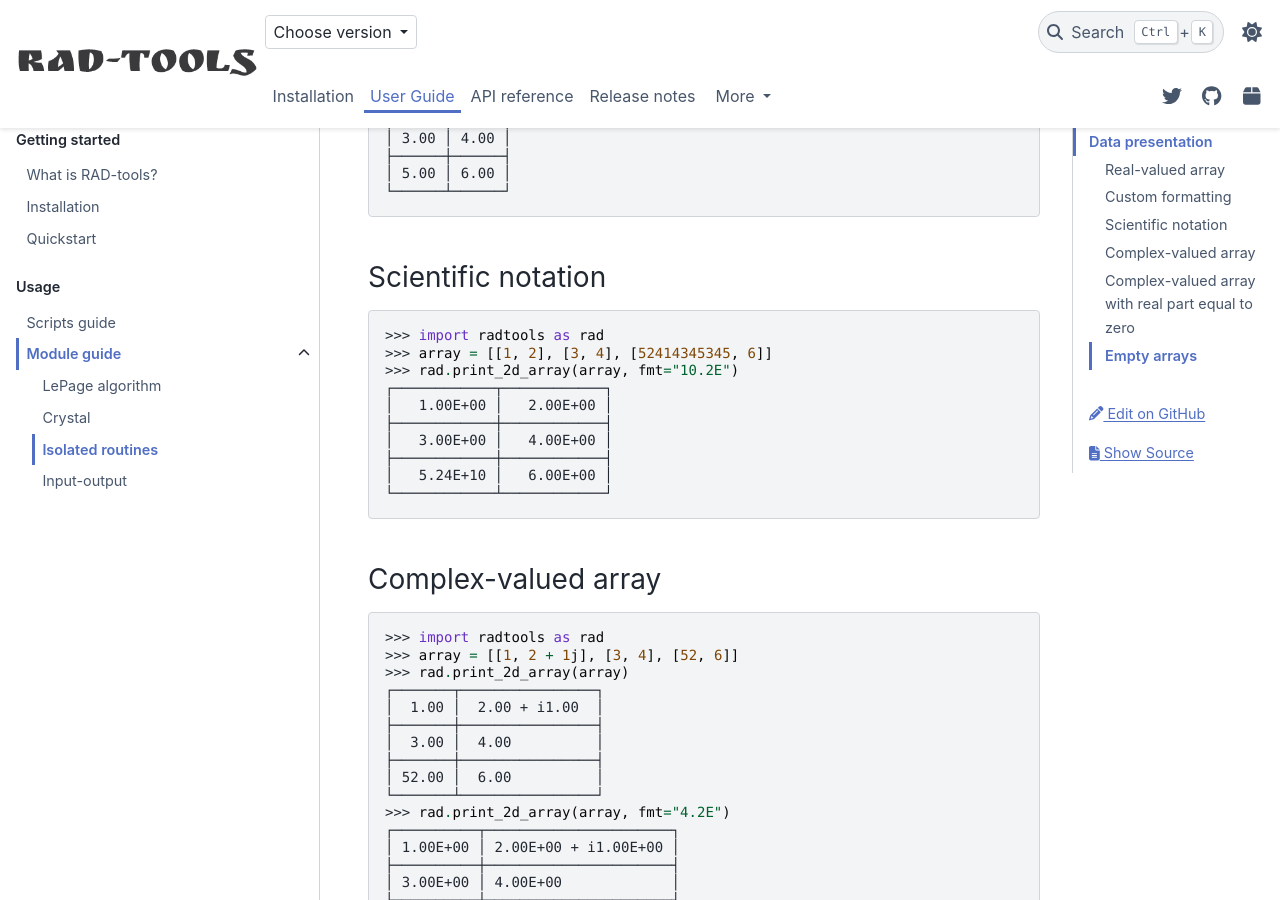
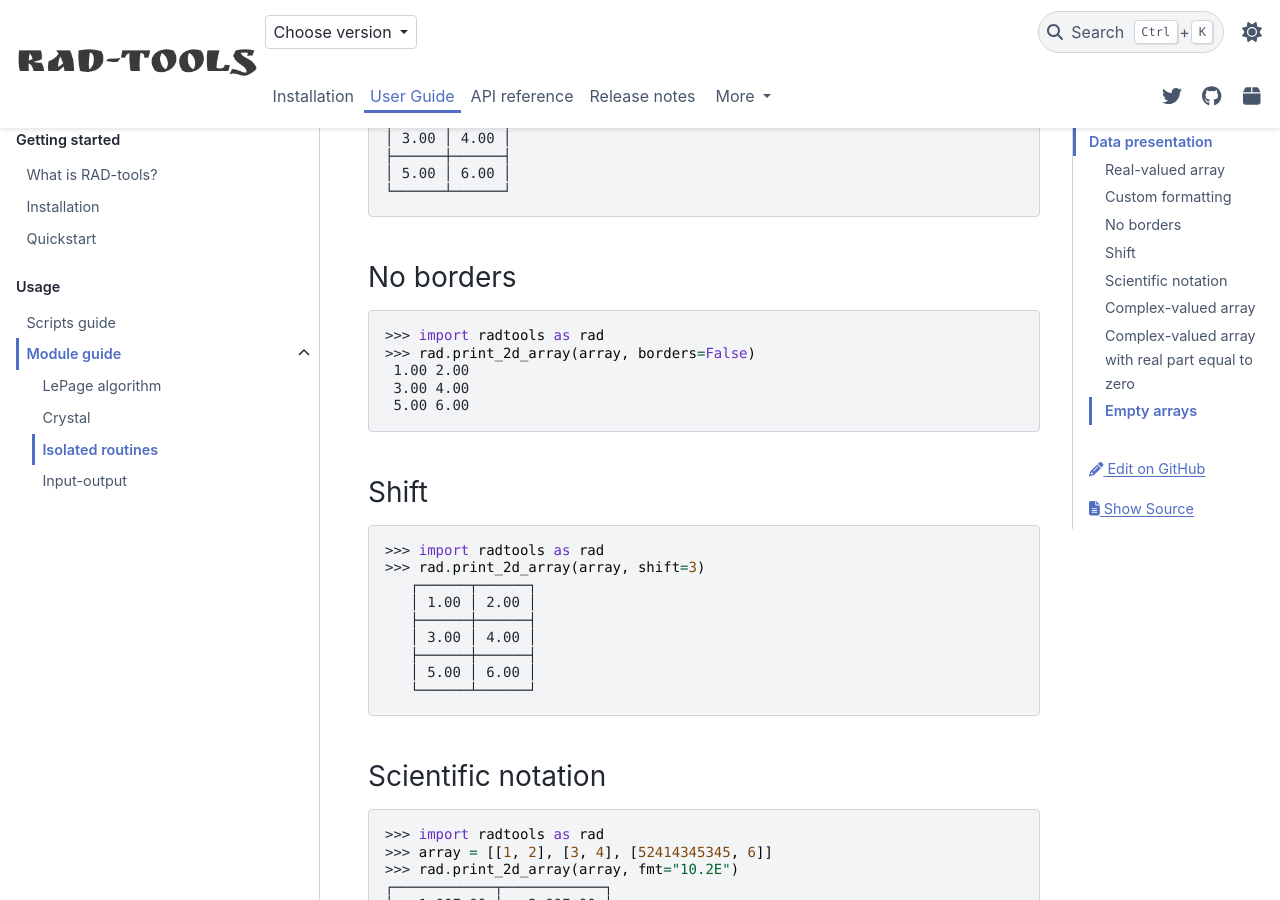
Before and after one commit to adrybakov/rad-tools, a Sphinx documentation site: the page built from docs/source/user-guide/module/routines.rst, in a window 1280 px wide and 900 px high, scrolled down 1301 px. Built offline with Sphinx 7.4.7 and the PyData theme 0.15.4, drawn with Linux system fonts in a browser that asks for light colours; comment, search, counter and statistics services are not loaded.

Commit message:
Add doctests

```diff
--- a/docs/source/release-notes/0.7.rst
+++ b/docs/source/release-notes/0.7.rst
@@ -125,5 +125,5 @@ Changes in :ref:`rad-make-template`. Now bonds are grouped by distances by defau
 0.7.11
 ------
 Bugfix in :py:func:`.print_2d_array`. Refractor the whole module. Extend documentation.
-Add ``shift`` and ``borders`` options to :py:`.print_2d_array`.
+Add ``shift`` and ``borders`` options to :py:func:`.print_2d_array`.
 Bugfix in ``dos.py``.
--- a/docs/source/user-guide/module/routines.rst
+++ b/docs/source/user-guide/module/routines.rst
@@ -67,6 +67,32 @@ Custom formatting
     ├──────┼──────┤
     │ 5.00 │ 6.00 │
     └──────┴──────┘
+
+No borders
+----------
+
+.. doctest::
+
+    >>> import radtools as rad
+    >>> rad.print_2d_array(array, borders=False)
+     1.00 2.00
+     3.00 4.00
+     5.00 6.00
+
+Shift
+-----
+
+.. doctest::
+
+    >>> import radtools as rad
+    >>> rad.print_2d_array(array, shift=3)
+       ┌──────┬──────┐
+       │ 1.00 │ 2.00 │
+       ├──────┼──────┤
+       │ 3.00 │ 4.00 │
+       ├──────┼──────┤
+       │ 5.00 │ 6.00 │
+       └──────┴──────┘
 
 Scientific notation
 -------------------
```
